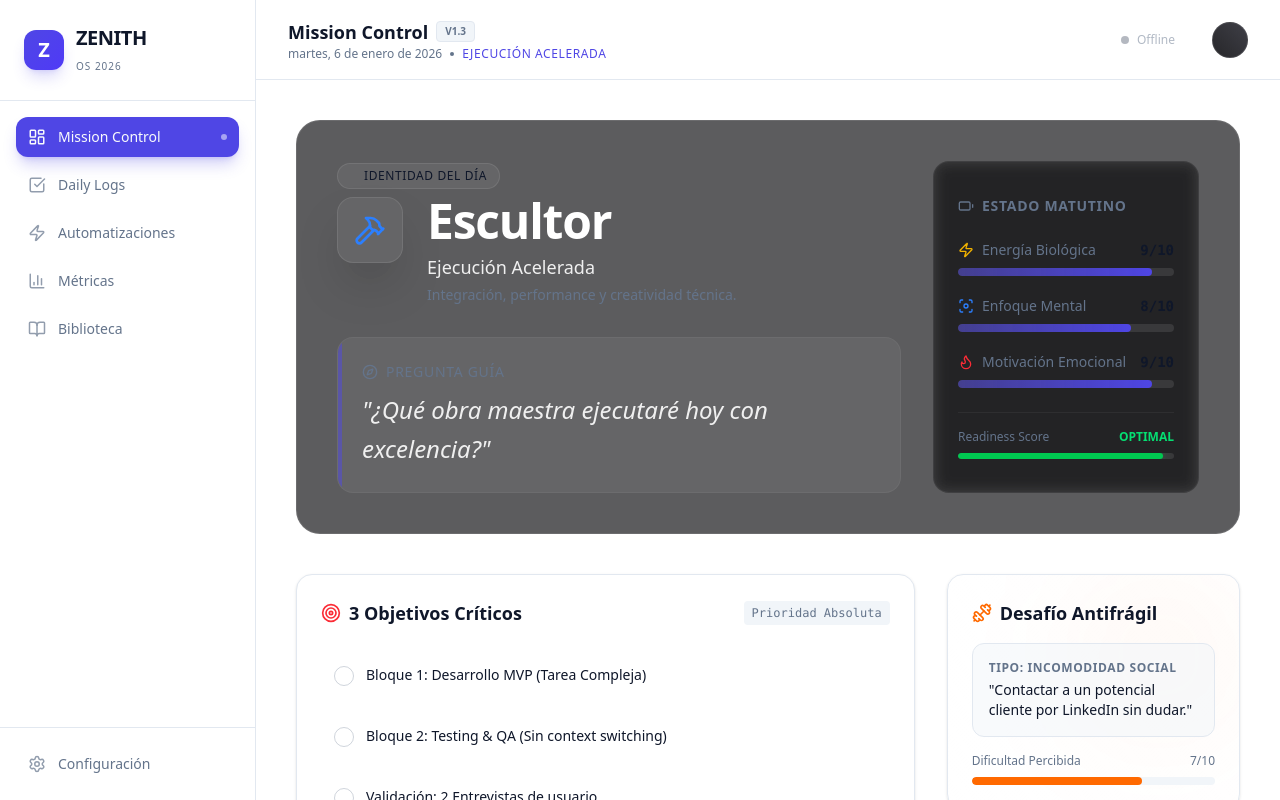
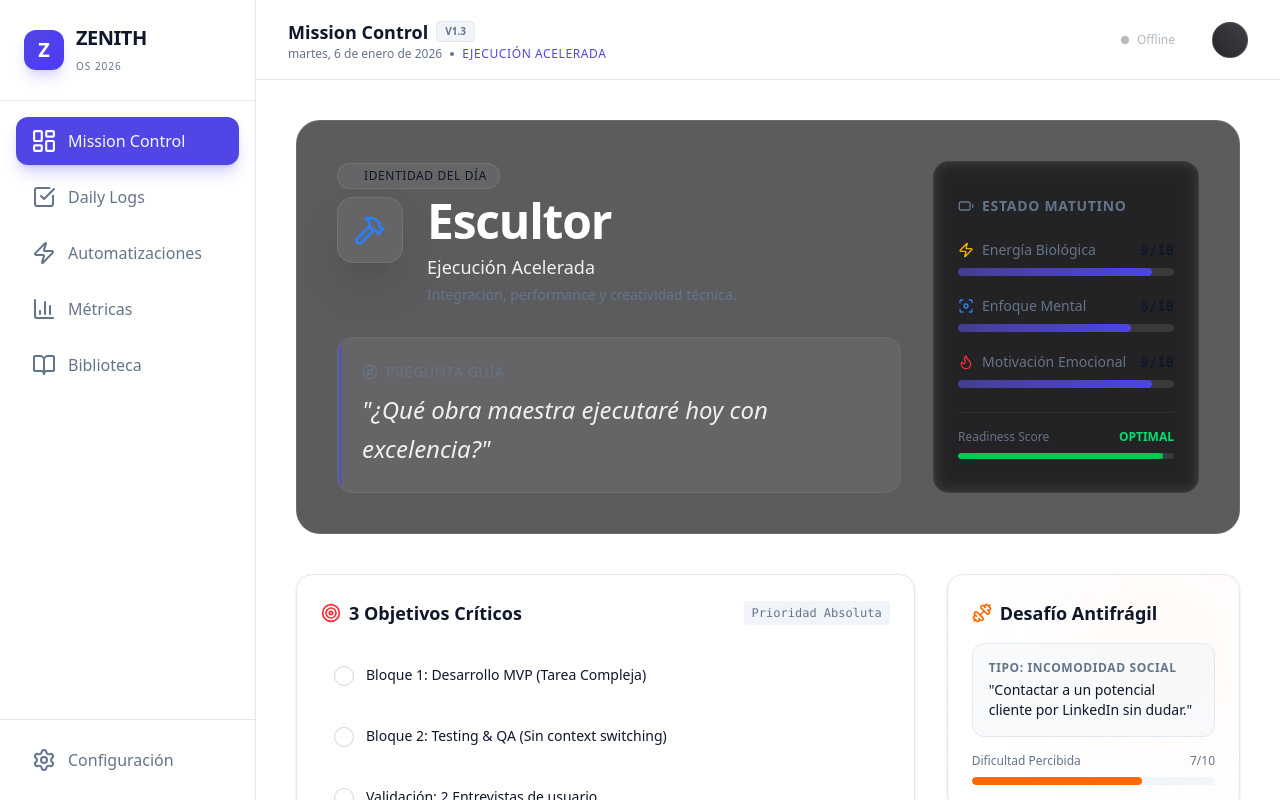
Before and after one commit to creandovaloria/zenith, a Next.js app: page / in a window 1280 px wide. Shown: the top 800 px of the page. Built offline with nearby package versions, Linux system fonts and the light colour scheme.

Commit message:
UI Polish: Mobile-first responsive design, bottom navigation, and layout fixes

```diff
--- a/src/app/page.tsx
+++ b/src/app/page.tsx
@@ -469,6 +469,25 @@ const getAgendaForDay = (dayName: string): Phase[] => {
   }
 };
 
+const NavItem = ({ icon, label, active = false }: { icon: React.ReactNode; label: string; active?: boolean }) => (
+  <div
+    className={cn(
+      "flex items-center gap-3 px-4 py-3 rounded-xl transition-all duration-200 cursor-pointer group",
+      active ? "bg-primary text-primary-foreground shadow-lg shadow-primary/25" : "text-muted-foreground hover:bg-white/5 hover:text-white"
+    )}
+  >
+    <div className={cn("transition-transform duration-200 group-hover:scale-110", active && "scale-110")}>{icon}</div>
+    <span className="font-medium text-sm lg:text-base hidden lg:block">{label}</span>
+  </div>
+);
+
+const NavItemMobile = ({ icon, label, active = false }: { icon: React.ReactNode; label: string; active?: boolean }) => (
+  <div className={cn("flex flex-col items-center justify-center gap-1 p-2 rounded-xl transition-all", active ? "text-primary bg-primary/10" : "text-muted-foreground")}>
+    {icon}
+    <span className="text-[10px] font-medium">{label}</span>
+  </div>
+);
+
 export default async function Dashboard() {
   const currentDate = new Date();
   const dayNameEn = format(currentDate, "EEEE");
@@ -480,8 +499,8 @@ export default async function Dashboard() {
 
   return (
     <div className="min-h-screen bg-background text-foreground flex font-sans selection:bg-primary/30">
-      {/* Sidebar Navigation */}
-      <aside className="w-20 lg:w-64 border-r border-border bg-card/50 backdrop-blur-xl flex flex-col fixed h-full z-20 transition-all duration-300">
+      {/* Sidebar Navigation - Hidden on Mobile */}
+      <aside className="hidden md:flex w-20 lg:w-64 border-r border-border bg-card/50 backdrop-blur-xl flex-col fixed h-full z-20 transition-all duration-300">
         <div className="p-6 border-b border-border flex items-center gap-3 justify-center lg:justify-start">
           <div className="w-10 h-10 rounded-xl bg-gradient-to-br from-primary to-indigo-600 flex items-center justify-center shadow-lg shadow-primary/20 shrink-0">
             <span className="font-bold text-white text-xl">Z</span>
@@ -505,8 +524,19 @@ export default async function Dashboard() {
         </div>
       </aside>
 
+      {/* Mobile Bottom Navigation */}
+      <nav className="md:hidden fixed bottom-0 left-0 right-0 h-16 bg-background/80 backdrop-blur-lg border-t border-white/10 z-50 flex items-center justify-around px-2 safe-area-bottom pb-safe">
+        <NavItemMobile icon={<LayoutDashboard size={20} />} label="Misión" active />
+        <NavItemMobile icon={<CheckSquare size={20} />} label="Logs" />
+        <div className="w-12 h-12 rounded-full bg-primary flex items-center justify-center -mt-6 shadow-lg shadow-primary/40 border-4 border-background">
+          <Zap size={24} className="text-white" />
+        </div>
+        <NavItemMobile icon={<BarChart3 size={20} />} label="Métricas" />
+        <NavItemMobile icon={<Settings size={20} />} label="Config" />
+      </nav>
+
       {/* Main Content Area */}
-      <main className="flex-1 ml-20 lg:ml-64 transition-all duration-300">
+      <main className="flex-1 ml-0 md:ml-20 lg:ml-64 transition-all duration-300 pb-24 md:pb-0">
 
         {/* Header containing Date and Context */}
         <header className="h-20 border-b border-border flex items-center justify-between px-8 bg-background/80 backdrop-blur-md sticky top-0 z-10 supports-[backdrop-filter]:bg-background/60">
@@ -719,30 +749,13 @@ export default async function Dashboard() {
 
         </div>
       </main>
-    </div>
+    </div >
   );
 }
 
 // --- Sub-Components ---
 
-function NavItem({ icon, label, active = false }: { icon: React.ReactNode; label: string; active?: boolean }) {
-  return (
-    <button
-      className={cn(
-        "hidden lg:flex w-full items-center gap-3 px-3 py-2.5 rounded-xl text-sm font-medium transition-all duration-200 group",
-        active
-          ? "bg-primary text-primary-foreground shadow-lg shadow-primary/25"
-          : "text-muted-foreground hover:bg-muted hover:text-foreground"
-      )}
-    >
-      <div className={cn("transition-transform group-hover:scale-110", active ? "" : "opacity-70")}>
-        {React.cloneElement(icon as React.ReactElement<{ size?: number; className?: string }>, { size: 18 })}
-      </div>
-      <span>{label}</span>
-      {active && <div className="ml-auto w-1.5 h-1.5 rounded-full bg-white opacity-50"></div>}
-    </button>
-  );
-}
+
 
 function SliderInput({ label, icon, defaultValue }: { label: string; icon: React.ReactNode; defaultValue: number }) {
   return (
```
